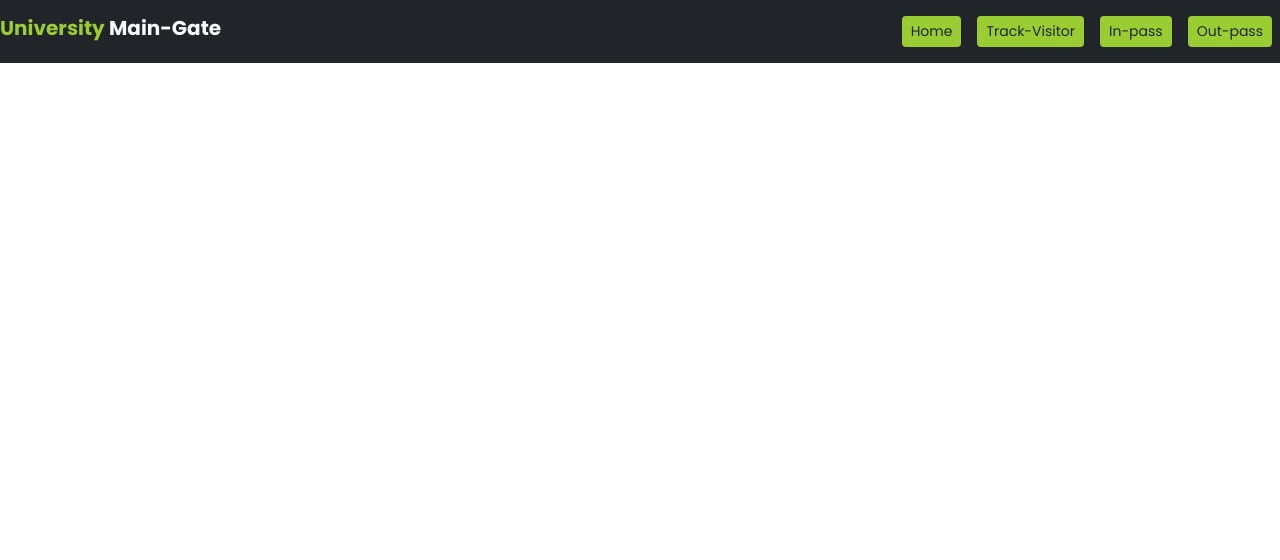
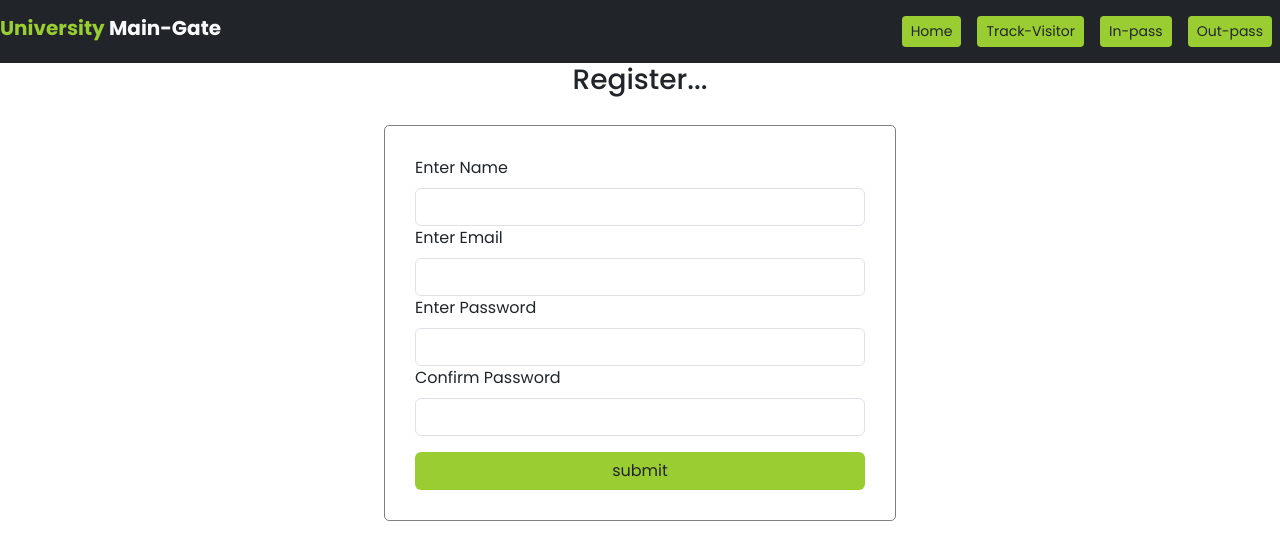
Before and after one commit to Hariiharan-Developer/Axios-Mern-project, a React (Vite) app in the folder client/: page /register in a window 1280 px wide. Shown: the top 560 px of the page. Built offline with nearby package versions, Linux system fonts and the light colour scheme.

Commit message:
register UI created

```diff
--- a/client/package.json
+++ b/client/package.json
@@ -12,11 +12,14 @@
   "dependencies": {
     "axios": "^1.13.2",
     "bootstrap": "^5.3.8",
+    "formik": "^2.4.9",
     "react": "^19.2.0",
     "react-bootstrap": "^2.10.10",
     "react-dom": "^19.2.0",
+    "react-icons": "^5.5.0",
     "react-router-dom": "^7.9.6",
-    "react-toastify": "^11.0.5"
+    "react-toastify": "^11.0.5",
+    "yup": "^1.7.1"
   },
   "devDependencies": {
     "@eslint/js": "^9.39.1",
--- a/client/src/App.css
+++ b/client/src/App.css
@@ -12,6 +12,9 @@
   border-radius: 5px;
   border:1px solid grey;
 }
+.input-group{
+  margin: 10px 0;
+}
 .form-control, .form-select{
   background-color: transparent;
 }
--- a/client/src/App.jsx
+++ b/client/src/App.jsx
@@ -1,10 +1,11 @@
 import {Routes,Route} from 'react-router-dom'
-import Dashboard from './pages/dashboard'
+import Dashboard from './pages/Dashboard'
 import Navbar from './components/Navbar'
 import Footer from './components/Footer'
 import Inpass from './pages/Inpass'
 import Outpass from './pages/Outpass'
 import Record from './pages/Record'
+import Register from './pages/Register'
 import {ToastContainer} from 'react-toastify'
 import 'react-toastify/dist/ReactToastify.css'
 import 'bootstrap/dist/css/bootstrap.min.css';
@@ -20,6 +21,8 @@ function App() {
           <Route path='/inpass' element={<Inpass/>}/>
           <Route path='/outpass' element={<Outpass/>}/>
           <Route path='/record' element={<Record/>}/>
+          <Route path='/register' element={<Register/>}/>
+
       </Routes>
     </>
   )
--- /dev/null
+++ b/client/src/pages/Register.jsx
@@ -0,0 +1,71 @@
+import {useFormik} from 'formik'
+import{FaPaperPlane} from 'react-icons/fa'
+import '../App.css'
+import { validationSchema } from '../schema/validationSchema'
+const onSubmit =async(value,action)=>{
+    console.log('value:',value)
+    console.log('action:',action)
+    console.log('123')
+    await new Promise(resolve=>(resolve,1000))
+
+}
+const Register =()=>{
+
+    const {values,handleChange,handleBlur,errors,handleSubmit,touched,isSubmitting,resetForm} = useFormik({
+        initialValues :{
+            name:'',
+            email:'',
+            password:'',
+            cpassword:''
+        },
+        validationSchema:validationSchema,
+        onSubmit
+    })
+
+    console.log(touched)
+    return(
+        <div className='body' >
+            <h3>Register...</h3>
+            <form action="" className='form ' onSubmit={handleSubmit}>
+                <div className="form-group">
+                    <label className='form-label' htmlFor="name">Enter Name</label>
+                    <input className={`form-control ${touched.name && errors.name ? 'is-invalid' :''}`} id="name" name="name" type="text"
+                    value={values.name}
+                    onChange={handleChange}
+                    onBlur={handleBlur}/>
+                {touched.name && errors.name && <p className='invalid-feedback'>{errors.name}</p>}
+
+                </div>
+                <div className="form-group">
+                    <label className='form-label' htmlFor="email">Enter Email</label>
+                    <input className={`form-control ${touched.email && errors.email ? 'is-invalid' :''}`} id="email" name="email" type="email"
+                    value={values.email}
+                    onChange={handleChange}
+                    onBlur={handleBlur}/>
+                {touched.email && errors.email && <p className='invalid-feedback'>{errors.email}</p>}
+
+                </div>
+                <div className="form-group">
+                    <label className='form-label' htmlFor="password">Enter Password</label>
+                    <input className={`form-control ${touched.password && errors.password ? 'is-invalid' :''}`} id="password" name="password" type="password"
+                    value={values.password}
+                    onChange={handleChange}
+                    onBlur={handleBlur}/>
+                {touched.password && errors.password && <p className='invalid-feedback'>{errors.password}</p>}
+                </div>
+                <div className="form-group">
+                    <label className='form-label' htmlFor="cpassword">Confirm Password</label>
+                    <input className={`form-control ${touched.cpassword && errors.cpassword ? 'is-invalid' :''}`} id="cpassword" name="cpassword" type="password"
+                    value={values.cpassword}
+                    onChange={handleChange}
+                    onBlur={handleBlur}/>
+                {touched.cpassword && errors.cpassword && <p className='invalid-feedback'>{errors.cpassword}</p>}
+
+                </div>
+                <button type='submit' className='btn mt-3' style={{backgroundColor:'yellowgreen',width:'100%'}}>{isSubmitting ?(<><FaPaperPlane/> submiting...</>):(<>submit</>)}</button>
+            </form>
+            </div>
+    )
+}
+
+export default Register
--- /dev/null
+++ b/client/src/schema/validationSchema.js
@@ -0,0 +1,10 @@
+import * as yup from 'yup'
+
+const passwordValidation = /^(?=.*[a-z])(?=.*[A-Z])(?=.*\d)(?=.*[@$!%*?&])[A-Za-z\d@!$%&*?]{8,}$/
+
+export const validationSchema = yup.object().shape({
+    name:yup.string().min(3,'minimun 3 character required').required('name is required'),
+    email:yup.string().email('please enter the valid email').required('email is required'),
+    password:yup.string().min(8,'minimum 8 character is required').matches(passwordValidation, 'password must match 2- uppercase lowercase symbols & numbers').required('password is required'),
+    cpassword:yup.string().oneOf([yup.ref('password'),null],'password and confirm password is not match').required('confirm password is required')
+})
```
Also changed, not shown: 1 other file (tests, documents, lock files or other folders).
